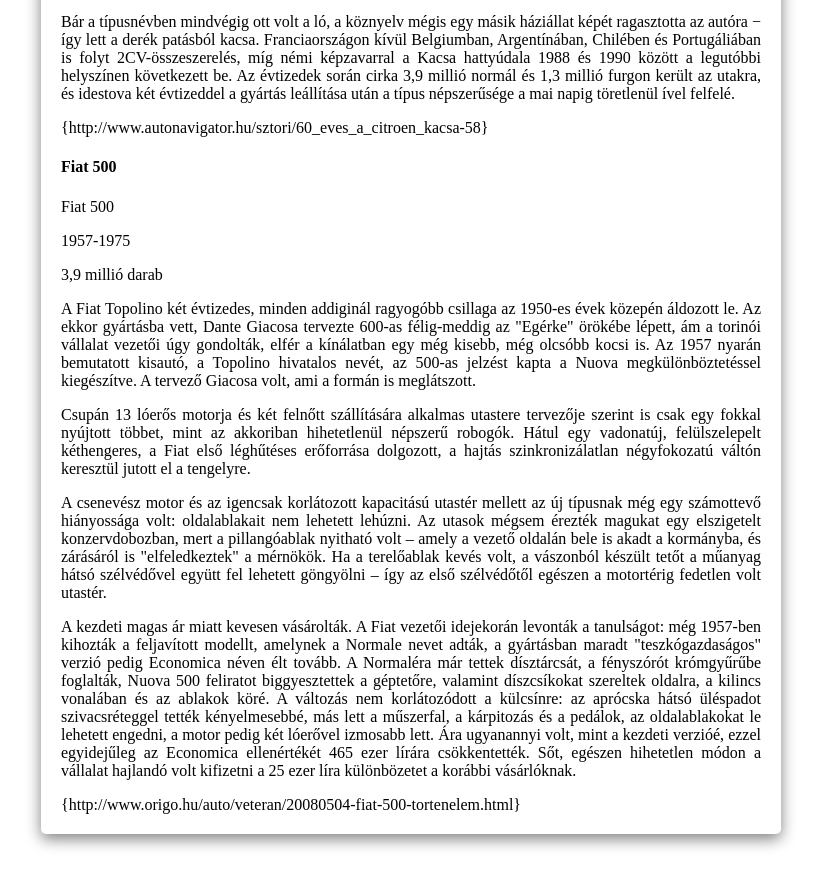
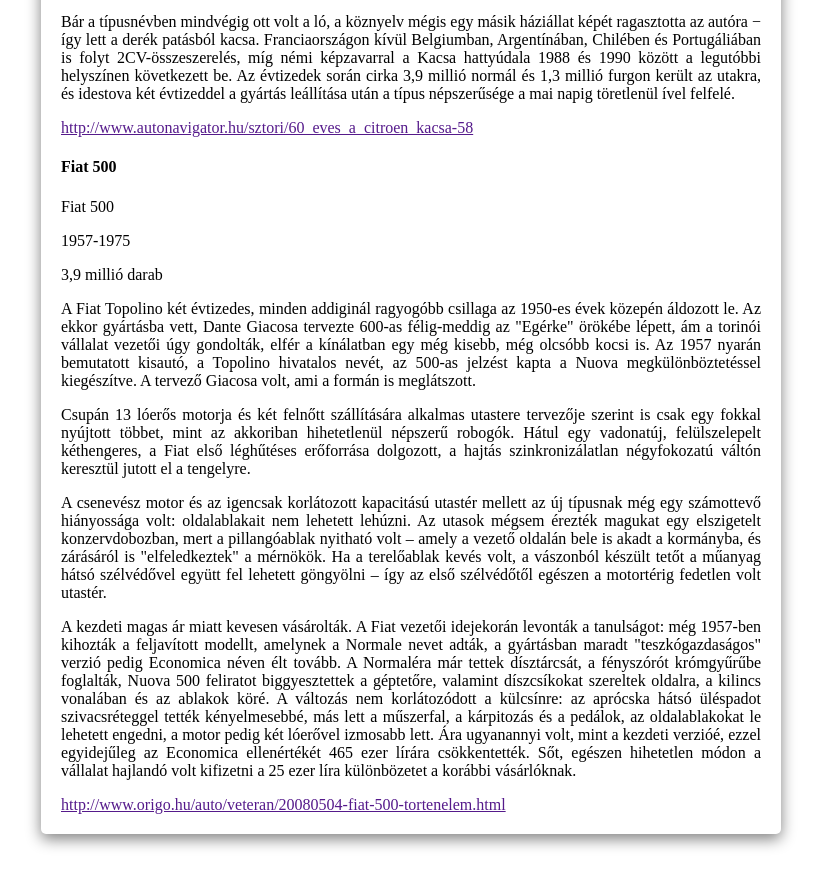
Before and after one commit to hauszmanndavid/2021-12-09_Nepautok, a plain HTML site: page nepautok.html in a window 1280 px wide. Shown: the part 1581-2465 px from the top of the page, without its empty margins (229-1050 px from the left). Drawn offline with Linux system fonts and the light colour scheme.

Commit message:
7. feladat fele

```diff
--- a/nepautok.html
+++ b/nepautok.html
@@ -22,7 +22,7 @@
 <p>A gyártásban nagy mérföldkőhöz értek 1972. február 17-én, mert ekkor a Volkswagen Bogár eladott darabszámban megelőzte a Ford T-modellt. Az 1970-es évek elején az eladások csökkentek, mivel a Bogár számára egyre növekvő konkurenciát jelentettek a lényegesen korszerűbb kisautók. 1974-ben kezdődött meg az utódmodell, a VW Golf gyártása Wolfsburgban, és 1978-ban befejezték a bogár németországi gyártását. Ezután már csak Mexikóban és Brazíliában gyártották. Németországban még 1985-ig tartotta kínálatban a VW a Bogarat.</p>
 <p>Összesen 21 529 464 VW Bogarat gyártottak, amiből 15,8 millió darabot (ebből körülbelül 330 000 kabriót) gyártottak Németországban.</p>
 <p>Az utolsó, 3VWS1A1B54M905162-es alvázszámú Bogár 2003. július 30-án gördült le a szalagról Mexikóban.</p>
-{http://hu.wikipedia.org/wiki/Volkswagen_Bogár}
+<a href="">http://hu.wikipedia.org/wiki/Volkswagen_Bogár </a>
 
 <h3>Citroën 2CV</h3>
 
@@ -34,7 +34,7 @@
 <p>A háború után a TPV-program új lendületet vett, de a mérnökök rádöbbentek, a régi úton nem mehetnek tovább − alumínium helyett acélra van szükség a karosszériánál, a motor legyen még egyszerűbb (ezért váltottak vízről léghűtésre), és legsürgősebben a formaterven kell csiszolni − mert a TPV-design bizony eladhatatlanul csúf. Utóbbi munkát az olasz Flaminio Bertoni vállalta el, aki később a DS megalkotásával is beírta magát az autótörténelem könyvébe.</p>
 <p>A nagy pillanatra 1948-ban került sor, a Párizsi Autószalonon, lámpák és érdeklődő szempárok kereszttüzében bemutatásra került a Citroën 2CV, az átlagember olcsó, megbízható, praktikus kisautója. Az elnevezés a francia adóbesorolásnak volt köszönhető, a "deux chevaux" kétlovasnak tűntette fel a kocsit, amely 2CV jelzésként megjelent mint típusnév. Az igény a borítékolható siker előrejelzését is felülmúlta, a termelés mennyisége valamikor az 1960-as években érte utol az igényeket − persze a Citroën addigra változtatott a konstrukción. A sajtó legtöbbször bántotta a hatalmas vászonteteje miatt guruló, esernyőnek is csúfolt autót. Kritizálták a spártai körülményeket, a 375 köbcentis, 9 lóerős motor gyengeségét − de mindez a vásárlókat nem érdekelte, egy VW Bogár árának majdnem a feléért végre a szegényebbeknek is jutott némi luxus, és beköszöntött a nálunk később Merkur korszakként ismert állapot: a megrendelt kocsira éveket kellett türelemmel várni, a használt példányok árai pedig a csillagos égig emelkedtek.</p>
 <p>Bár a típusnévben mindvégig ott volt a ló, a köznyelv mégis egy másik háziállat képét ragasztotta az autóra − így lett a derék patásból kacsa. Franciaországon kívül Belgiumban, Argentínában, Chilében és Portugáliában is folyt 2CV-összeszerelés, míg némi képzavarral a Kacsa hattyúdala 1988 és 1990 között a legutóbbi helyszínen következett be. Az évtizedek során cirka 3,9 millió normál és 1,3 millió furgon került az utakra, és idestova két évtizeddel a gyártás leállítása után a típus népszerűsége a mai napig töretlenül ível felfelé.</p>
-{http://www.autonavigator.hu/sztori/60_eves_a_citroen_kacsa-58}
+<a href="">http://www.autonavigator.hu/sztori/60_eves_a_citroen_kacsa-58 </a>
 
 <h4>Fiat 500</h4>
 
@@ -45,7 +45,7 @@
 <p>Csupán 13 lóerős motorja és két felnőtt szállítására alkalmas utastere tervezője szerint is csak egy fokkal nyújtott többet, mint az akkoriban hihetetlenül népszerű robogók. Hátul egy vadonatúj, felülszelepelt kéthengeres, a Fiat első léghűtéses erőforrása dolgozott, a hajtás szinkronizálatlan négyfokozatú váltón keresztül jutott el a tengelyre.</p>
 <p>A csenevész motor és az igencsak korlátozott kapacitású utastér mellett az új típusnak még egy számottevő hiányossága volt: oldalablakait nem lehetett lehúzni. Az utasok mégsem érezték magukat egy elszigetelt konzervdobozban, mert a pillangóablak nyitható volt – amely a vezető oldalán bele is akadt a kormányba, és zárásáról is "elfeledkeztek" a mérnökök. Ha a terelőablak kevés volt, a vászonból készült tetőt a műanyag hátsó szélvédővel együtt fel lehetett göngyölni – így az első szélvédőtől egészen a motortérig fedetlen volt utastér.</p>
 <p>A kezdeti magas ár miatt kevesen vásárolták. A Fiat vezetői idejekorán levonták a tanulságot: még 1957-ben kihozták a feljavított modellt, amelynek a Normale nevet adták, a gyártásban maradt "teszkógazdaságos" verzió pedig Economica néven élt tovább. A Normaléra már tettek dísztárcsát, a fényszórót krómgyűrűbe foglalták, Nuova 500 feliratot biggyesztettek a géptetőre, valamint díszcsíkokat szereltek oldalra, a kilincs vonalában és az ablakok köré. A változás nem korlátozódott a külcsínre: az aprócska hátsó üléspadot szivacsréteggel tették kényelmesebbé, más lett a műszerfal, a kárpitozás és a pedálok, az oldalablakokat le lehetett engedni, a motor pedig két lóerővel izmosabb lett. Ára ugyanannyi volt, mint a kezdeti verzióé, ezzel egyidejűleg az Economica ellenértékét 465 ezer lírára csökkentették. Sőt, egészen hihetetlen módon a vállalat hajlandó volt kifizetni a 25 ezer líra különbözetet a korábbi vásárlóknak.</p>
-{http://www.origo.hu/auto/veteran/20080504-fiat-500-tortenelem.html}
+<a href="">http://www.origo.hu/auto/veteran/20080504-fiat-500-tortenelem.html </a>
 
 
     </div>
```
